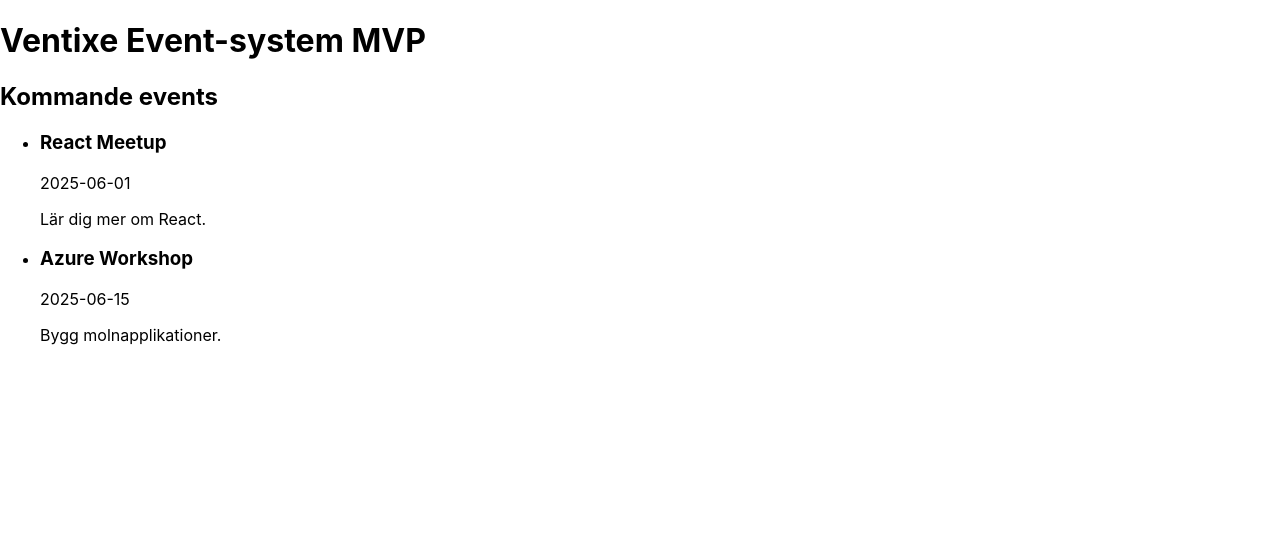
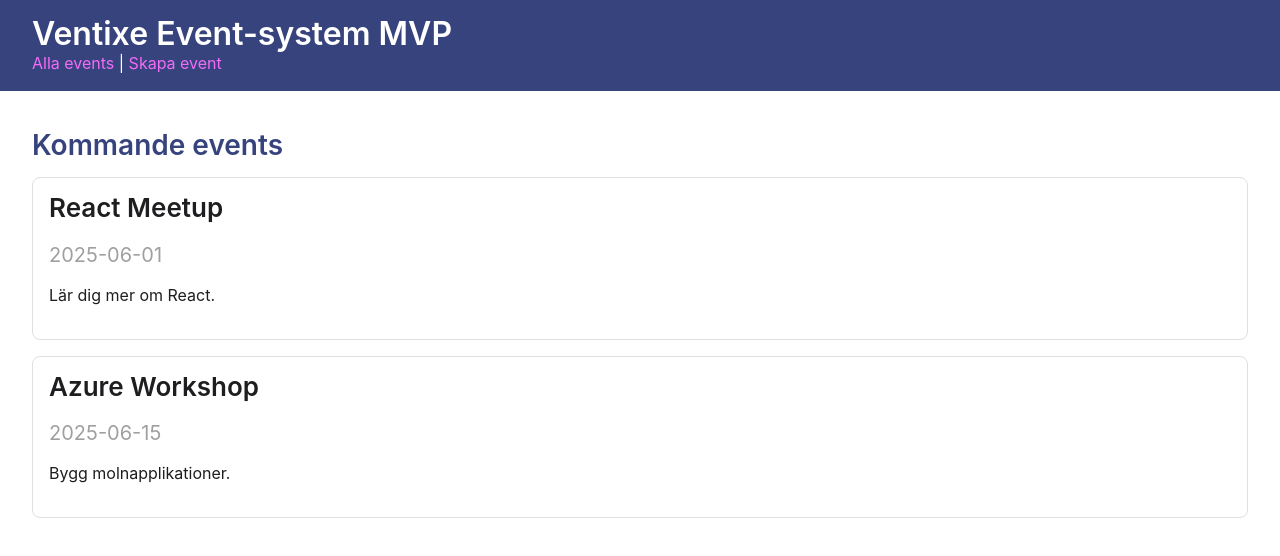
Before and after one commit to Ventixe-Org/ventixe-frontend, a React (Create React App) app: page / in a window 1280 px wide. Shown: the top 556 px of the page. Built offline with nearby package versions, Linux system fonts and the light colour scheme.

Commit message:
Styling: uppdaterade index.css och EventList.module.css, lade till routing och detaljer

```diff
--- a/postcss.config.js
+++ /dev/null
@@ -1,6 +0,0 @@
-module.exports = {
-  plugins: [
-    require('@tailwindcss/postcss'),
-    require('autoprefixer'),
-  ],
-}
--- a/src/App.css
+++ b/src/App.css
@@ -1,7 +1,30 @@
 .App {
   text-align: center;
+  min-height: 100vh;
+  display: flex;
+  flex-direction: column;
 }
 
+.App-header {
+  background-color: var(--secondary-100);
+  color: var(--gray-10);
+  padding: 1rem 2rem;
+}
+
+.App-header h1 {
+  margin: 0;
+  font-family: var(--font-family-base);
+  font-size: var(--font-size-h1);
+  font-weight: var(--font-weight-semibold);
+  line-height: var(--line-height-h1);
+}
+
+.App-link {
+  color: var(--link-color);
+  text-decoration: none;
+}
+
+/* Behåll gärna dessa om du vill ha React-loggan snurrande */
 .App-logo {
   height: 40vmin;
   pointer-events: none;
@@ -13,26 +36,7 @@
   }
 }
 
-.App-header {
-  background-color: #282c34;
-  min-height: 100vh;
-  display: flex;
-  flex-direction: column;
-  align-items: center;
-  justify-content: center;
-  font-size: calc(10px + 2vmin);
-  color: white;
+@keyframes App-logo-spin {
+  from { transform: rotate(0deg); }
+  to   { transform: rotate(360deg); }
 }
-
-.App-link {
-  color: #61dafb;
-}
-
-@keyframes App-logo-spin {
-  from {
-    transform: rotate(0deg);
-  }
-  to {
-    transform: rotate(360deg);
-  }
-}
--- a/src/App.tsx
+++ b/src/App.tsx
@@ -1,16 +1,31 @@
+// src/App.tsx
 import React from 'react';
+import { BrowserRouter, Routes, Route, Link } from 'react-router-dom';
+import './App.css';
 import { EventList } from './components/EventList';
+import { EventDetails } from './components/EventDetails';
+import { EventForm } from './components/EventForm';
 
 function App() {
   return (
-    <div className="App">
-      <header className="bg-blue-600 text-white p-4">
-        <h1 className="text-3xl">Ventixe Event-system MVP</h1>
+    <BrowserRouter>
+      <header className="App-header">
+        <h1>Ventixe Event-system MVP</h1>
+        <nav>
+          <Link to="/events" className="App-link">Alla events</Link> |{' '}
+          <Link to="/events/create" className="App-link">Skapa event</Link>
+        </nav>
       </header>
+
       <main>
-        <EventList />
+        <Routes>
+          <Route path="/events" element={<EventList />} />
+          <Route path="/events/create" element={<EventForm />} />
+          <Route path="/events/:id" element={<EventDetails />} />
+          <Route path="*" element={<EventList />} />
+        </Routes>
       </main>
-    </div>
+    </BrowserRouter>
   );
 }
 
--- /dev/null
+++ b/src/components/EventDetails.tsx
@@ -0,0 +1,69 @@
+// src/components/EventDetails.tsx
+import React, { useEffect, useState } from 'react';
+import { useParams, useNavigate } from 'react-router-dom';
+
+type Event = { id: number; title: string; date: string; description: string };
+type Registration = { name: string; email: string };
+
+export const EventDetails: React.FC = () => {
+  const { id } = useParams<{ id: string }>();
+  const navigate = useNavigate();
+  const [event, setEvent] = useState<Event | null>(null);
+  const [showForm, setShowForm] = useState(false);
+  const [registration, setRegistration] = useState<Registration>({ name: '', email: '' });
+  const [submitted, setSubmitted] = useState(false);
+
+  useEffect(() => {
+    // TODO: fetch från din Event Service
+    setEvent({ id: Number(id), title: 'React Meetup', date: '2025-06-01', description: 'Lär dig mer om React.' });
+  }, [id]);
+
+  if (!event) return <p>Laddar…</p>;
+
+  const handleSubmit = (e: React.FormEvent) => {
+    e.preventDefault();
+    // TODO: POST till din Registration Service
+    console.log('Registrering skickad:', registration);
+    setSubmitted(true);
+  };
+
+  return (
+    <div style={{ padding: '1rem 2rem' }}>
+      <button onClick={() => navigate(-1)}>← Tillbaka</button>
+      <h2>{event.title}</h2>
+      <p><strong>Datum:</strong> {event.date}</p>
+      <p>{event.description}</p>
+
+      {submitted ? (
+        <p>Tack för din anmälan!</p>
+      ) : showForm ? (
+        <form onSubmit={handleSubmit} style={{ marginTop: '2rem' }}>
+          <h3>Anmäl dig</h3>
+          <div>
+            <label>Namn:</label><br/>
+            <input
+              type="text"
+              value={registration.name}
+              onChange={e => setRegistration(prev => ({ ...prev, name: e.target.value }))}
+              required
+            />
+          </div>
+          <div>
+            <label>Email:</label><br/>
+            <input
+              type="email"
+              value={registration.email}
+              onChange={e => setRegistration(prev => ({ ...prev, email: e.target.value }))}
+              required
+            />
+          </div>
+          <button type="submit">Skicka anmälan</button>
+        </form>
+      ) : (
+        <button style={{ marginTop: '2rem' }} onClick={() => setShowForm(true)}>
+          Anmäl dig
+        </button>
+      )}
+    </div>
+  );
+};
--- /dev/null
+++ b/src/components/EventForm.tsx
@@ -0,0 +1,32 @@
+import React, { useState } from 'react';
+
+export const EventForm: React.FC = () => {
+  const [title, setTitle] = useState('');
+  const [date, setDate] = useState('');
+  const [description, setDescription] = useState('');
+
+  const handleSubmit = (e: React.FormEvent) => {
+    e.preventDefault();
+    // TODO: POST till backend
+    console.log({ title, date, description });
+  };
+
+  return (
+    <form onSubmit={handleSubmit} style={{ padding: '1rem 2rem' }}>
+      <h2>Skapa nytt event</h2>
+      <div>
+        <label>Titel:</label>
+        <input value={title} onChange={e => setTitle(e.target.value)} />
+      </div>
+      <div>
+        <label>Datum:</label>
+        <input type="date" value={date} onChange={e => setDate(e.target.value)} />
+      </div>
+      <div>
+        <label>Beskrivning:</label>
+        <textarea value={description} onChange={e => setDescription(e.target.value)} />
+      </div>
+      <button type="submit">Skapa</button>
+    </form>
+  );
+};
--- /dev/null
+++ b/src/components/EventList.module.css
@@ -0,0 +1,47 @@
+.container {
+  padding: 1rem 2rem;
+}
+
+.title {
+  font-family: var(--font-family-base);
+  font-size: var(--font-size-h2);
+  font-weight: var(--font-weight-semibold);
+  line-height: var(--line-height-h2);
+  letter-spacing: var(--letter-spacing-base);
+  color: var(--headline-color);
+  margin-bottom: 1rem;
+}
+
+.list {
+  list-style: none;
+  padding: 0;
+  margin: 0;
+}
+
+.card {
+  border: 1px solid var(--border-color);
+  background-color: var(--card-background-color);
+  border-radius: 0.5rem;
+  padding: 1rem;
+  margin-bottom: 1rem;
+}
+
+.card h3 {
+  font-family: var(--font-family-base);
+  font-size: var(--font-size-h3);
+  font-weight: var(--font-weight-semibold);
+  line-height: var(--line-height-h3);
+  letter-spacing: var(--letter-spacing-base);
+  color: var(--text-color);
+  margin: 0 0 0.5rem;
+}
+
+.date {
+  font-family: var(--font-family-base);
+  font-size: var(--font-size-h6);
+  font-weight: var(--font-weight-regular);
+  line-height: var(--line-height-h6);
+  letter-spacing: var(--letter-spacing-base);
+  color: var(--text-muted-color);
+  margin-bottom: 0.5rem;
+}
--- a/src/components/EventList.tsx
+++ b/src/components/EventList.tsx
@@ -1,4 +1,5 @@
 import React from 'react';
+import styles from './EventList.module.css';
 
 type Event = {
   id: number;
@@ -14,13 +15,13 @@
 
 export const EventList: React.FC = () => {
   return (
-    <div className="p-4">
-      <h2 className="text-2xl font-bold mb-4">Kommande events</h2>
-      <ul>
+    <div className={styles.container}>
+      <h2 className={styles.title}>Kommande events</h2>
+      <ul className={styles.list}>
         {dummyEvents.map(ev => (
-          <li key={ev.id} className="mb-3 p-3 border rounded">
-            <h3 className="text-xl">{ev.title}</h3>
-            <p className="text-sm text-gray-600">{ev.date}</p>
+          <li key={ev.id} className={styles.card}>
+            <h3>{ev.title}</h3>
+            <p className={styles.date}>{ev.date}</p>
             <p>{ev.description}</p>
           </li>
         ))}
--- a/src/index.css
+++ b/src/index.css
@@ -1,127 +1,129 @@
-@tailwind base;
-@tailwind components;
-@tailwind utilities;
+:root {
 
-:root {
-  --font: "Inter", sans-serif;
+    /* Title text (18px Medium, 18/120) */
+  --font-size-title: 18px;
+  --line-height-title: 1.2;      /* 120% */
+  --font-weight-title: 500;      /* Medium */
+
+  /* Body text (16px Regular, 16/124) */
+  --font-size-body: 16px;
+  --line-height-body: 1.24;      /* 124% */
+  --font-weight-body: 400;       /* Regular */
+
+  /* Btn text (14px Medium, 14/100) */
+  --font-size-btn: 14px;
+  --line-height-btn: 1;          /* 100% */
+  --font-weight-btn: 500;        /* Medium */
+
+  /* Button text (14px Regular, 14/100) */
+  --font-size-button: 14px;
+  --line-height-button: 1;       /* 100% */
+  --font-weight-button: 400;     /* Regular */
+
+  /* Typography */
+  --font-family-base: "Inter", sans-serif;
+  --font-weight-regular: 400;
+  --font-weight-semibold: 600;
+  --font-weight-bold: 700;
+
+  /* Headings (110% line-height) */
+  --font-size-h1: 32px; --line-height-h1: 1.1;
+  --font-size-h2: 28px; --line-height-h2: 1.1;
+  --font-size-h3: 26px; --line-height-h3: 1.1;
+  --font-size-h4: 24px; --line-height-h4: 1.1;
+
+  /* Subheadings (120% line-height) */
+  --font-size-h5: 22px; --line-height-h5: 1.2;
+  --font-size-h6: 20px; --line-height-h6: 1.2;
+
+  /* Body text */
+  --font-size-body: 16px; --line-height-body: 1.5;
+
+  /* Letter spacing */
+  --letter-spacing-base: 0;
 
   /* Primary colors */
   --primary-100: #f26cf9;
-  --primary-90: #f589fa;
-  --primary-50: #fcd3fe;
-  --primary-40: #fce2fe;
-  --primary-30: #fdedfe;
+  --primary-90:  #f589fa;
+  --primary-50:  #fcd3fe;
+  --primary-40:  #fce2fe;
+  --primary-30:  #fdedfe;
 
   /* Secondary colors */
   --secondary-110: #1c2346;
   --secondary-100: #37437d;
-  --secondary-90: #5562a2;
-  --secondary-70: #707dbf;
-  --secondary-60: #707dbf;
-  --secondary-50: #d3daf9;
+  --secondary-90:  #5562a2;
+  --secondary-70:  #707dbf;
+  --secondary-60:  #707dbf;
+  --secondary-50:  #d3daf9;
 
   /* Accent */
   --yellow-100: #ffca39;
-  --yellow-90: #ffefc3;
+  --yellow-90:  #ffefc3;
 
   /* Grayscale */
-  --gray-10: #ffffff;
-  --gray-20: #f7f7f7;
-  --gray-30: #ededed;
-  --gray-40: #e0e0e1;
-  --gray-50: #c3c3c4;
-  --gray-60: #9f9fa1;
-  --gray-70: #777779;
-  --gray-80: #636365;
-  --gray-90: #434345;
+  --gray-10:  #ffffff;
+  --gray-20:  #f7f7f7;
+  --gray-30:  #ededed;
+  --gray-40:  #e0e0e1;
+  --gray-50:  #c3c3c4;
+  --gray-60:  #9f9fa1;
+  --gray-70:  #777779;
+  --gray-80:  #636365;
+  --gray-90:  #434345;
   --gray-100: #1e1e20;
 
   /* Cool gray scale */
-  --cool-gray-10: #eeefff;
-  --cool-gray-20: #e4e5f5;
-  --cool-gray-30: #dddeed;
-  --cool-gray-40: #d1d2e0;
-  --cool-gray-50: #b0b1bd;
-  --cool-gray-60: #8f8f99;
-  --cool-gray-70: #72737a;
-  --cool-gray-80: #56565c;
-  --cool-gray-90: #39393d;
+  --cool-gray-10:  #eeefff;
+  --cool-gray-20:  #e4e5f5;
+  --cool-gray-30:  #dddeed;
+  --cool-gray-40:  #d1d2e0;
+  --cool-gray-50:  #b0b1bd;
+  --cool-gray-60:  #8f8f99;
+  --cool-gray-70:  #72737a;
+  --cool-gray-80:  #56565c;
+  --cool-gray-90:  #39393d;
   --cool-gray-100: #131314;
 
   /* Text & backgrounds */
-  --headline-color: var(--secondary-100);
-  --text-color: var(--gray-100);
-  --text-muted-color: var(--gray-60);
-  --background-color: var(--gray-10);
-  --nav-background-color: var(--cool-gray-20);
-  --header-background-color: var(--gray-20);
-  --main-background-color: var(--gray-20);
-  --footer-background-color: var(--gray-20);
+  --headline-color:           var(--secondary-100);
+  --text-color:               var(--gray-100);
+  --text-muted-color:         var(--gray-60);
+  --background-color:         var(--gray-10);
+  --nav-background-color:     var(--cool-gray-20);
+  --header-background-color:  var(--gray-20);
+  --main-background-color:    var(--gray-20);
+  --footer-background-color:  var(--gray-20);
   --section-background-color: var(--gray-20);
-  --border-color: var(--gray-40);
-  --separator-border-color: var(--gray-40);
-  --separator-text-color: var(--gray-60);
+  --border-color:             var(--gray-40);
+  --separator-border-color:   var(--gray-40);
+  --separator-text-color:     var(--gray-60);
   --separator-background-color: var(--gray-10);
-  --link-color: var(--primary-100);
-  --link-hover-color: var(--primary-90);
-  --card-background-color: var(--gray-10);
-  --card-border-color: var(--gray-20);
+  --link-color:               var(--primary-100);
+  --link-hover-color:         var(--primary-90);
+  --card-background-color:    var(--gray-10);
+  --card-border-color:        var(--gray-20);
 
-  /* Buttons */
-  --button-text-color: var(--gray-90);
-  --button-border-color: transparent;
-  --button-background-color: transparent;
-  --button-hover-text-color: var(--gray-90);
-  --button-hover-border-color: transparent;
+  /* Button defaults (you can refine later per button component) */
+  --button-text-color:            var(--gray-90);
+  --button-border-color:          transparent;
+  --button-background-color:      transparent;
+  --button-hover-text-color:      var(--gray-90);
+  --button-hover-border-color:    transparent;
   --button-hover-background-color: transparent;
-
-  --button-link-text-color: var(--primary-100);
-  --button-link-border-color: transparent;
-  --button-link-background-color: transparent;
-  --button-link-hover-text-color: var(--primary-100);
-  --button-link-hover-border-color: transparent;
-  --button-link-hover-background-color: transparent;
-
-  --button-primary-text-color: var(--gray-10);
-  --button-primary-border-color: var(--primary-100);
-  --button-primary-background-color: var(--primary-100);
-  --button-primary-hover-text-color: var(--gray-10);
-  --button-primary-hover-border-color: var(--primary-90);
-  --button-primary-hover-background-color: var(--primary-90);
-
-  --button-secondary-text-color: var(--secondary-100);
-  --button-secondary-border-color: var(--cool-gray-10);
-  --button-secondary-background-color: var(--cool-gray-10);
-
-  --button-outline-text-color: var(--gray-90);
-  --button-outline-border-color: var(--gray-30);
-  --button-outline-background-color: transparent;
-
-  /* Inputs */
-  --input-background-color: var(--gray-10);
-  --input-border-color: var(--gray-40);
-  --input-border-focus-color: var(--primary-50);
-  --input-text-color: var(--gray-100);
-  --input-placeholder-color: var(--gray-50);
-
-  /* Checkboxes */
-  --checkbox-background-color: var(--gray-10);
-  --checkbox-border-color: var(--gray-40);
-  --checkbox-checked-background-color: var(--primary-100);
-  --checkbox-checked-border-color: var(--primary-100);
-  --checkbox-checked-text-color: var(--gray-10);
 }
 
+/* Global Base Styles */
 body {
   margin: 0;
-  font-family: -apple-system, BlinkMacSystemFont, 'Segoe UI', 'Roboto', 'Oxygen',
-    'Ubuntu', 'Cantarell', 'Fira Sans', 'Droid Sans', 'Helvetica Neue',
-    sans-serif;
-  -webkit-font-smoothing: antialiased;
-  -moz-osx-font-smoothing: grayscale;
+  font-family: var(--font-family-base);
+  font-size: var(--font-size-body);
+  line-height: var(--line-height-body);
+  letter-spacing: var(--letter-spacing-base);
+  color: var(--text-color);
+  background-color: var(--background-color);
 }
 
 code {
-  font-family: source-code-pro, Menlo, Monaco, Consolas, 'Courier New',
-    monospace;
+  font-family: source-code-pro, Menlo, Monaco, Consolas, 'Courier New', monospace;
 }
```
Also changed, not shown: package.json (+1 -6 lines), tailwind.config.js (deleted, +0 -10 lines), 1 other file (tests, documents, lock files or other folders).
